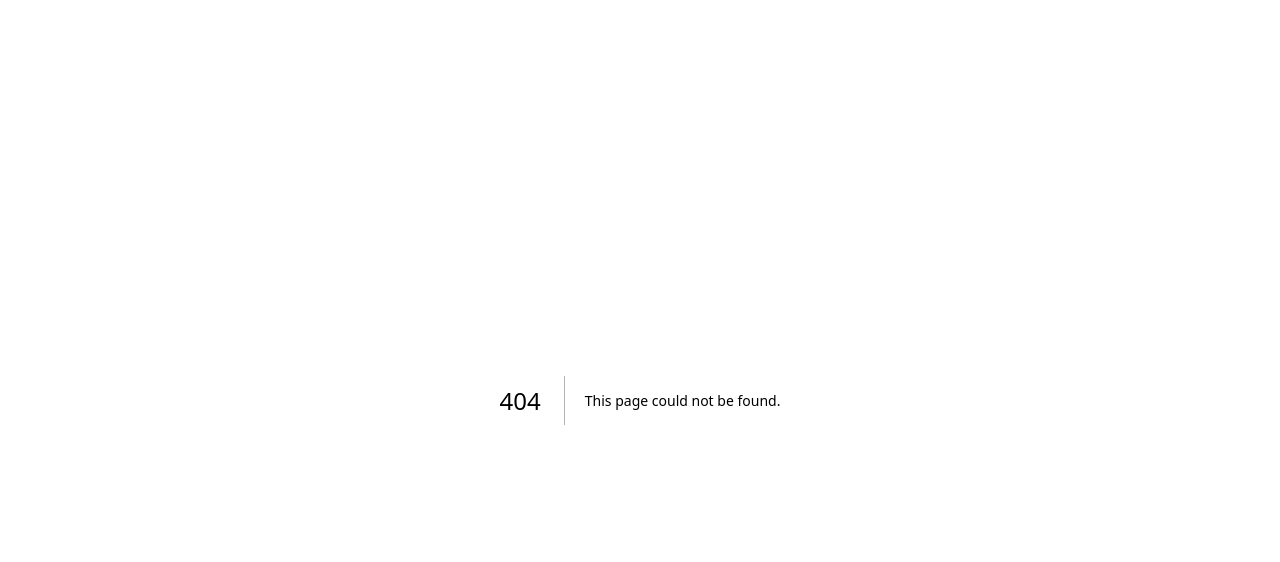
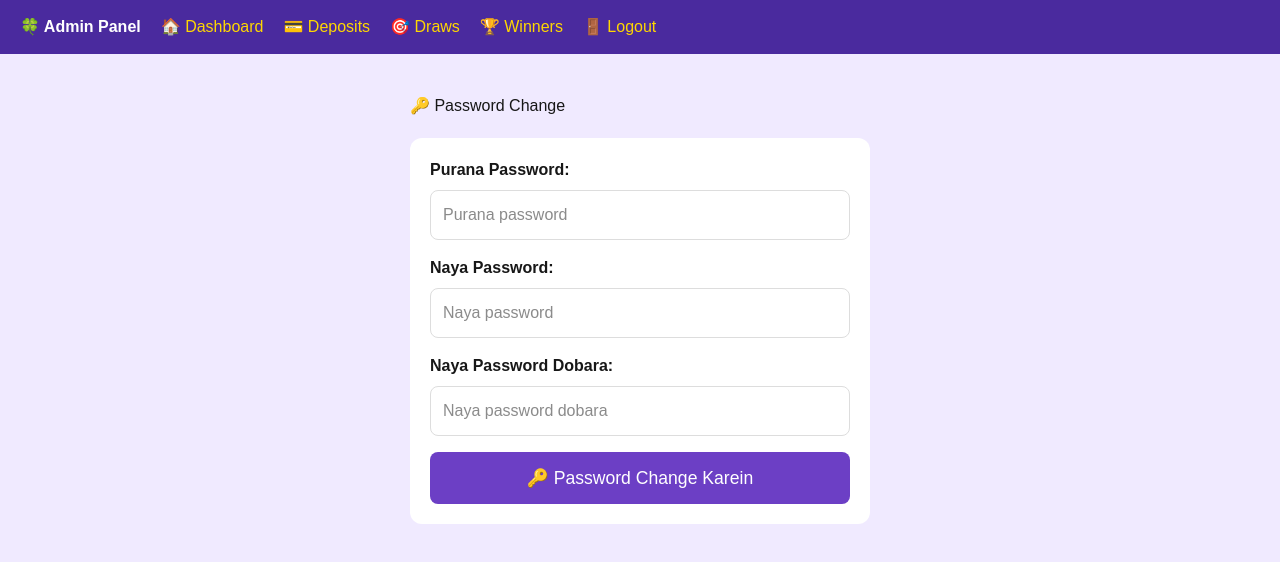
Before and after one commit to hassan71-prog/lucky-app, a Next.js app: page /admin/password in a window 1280 px wide. Before the commit this address had no page. Shown: the top 562 px of the page. Built offline with nearby package versions, Linux system fonts and the light colour scheme.

Commit message:
Password page and API added

```diff
--- /dev/null
+++ b/app/admin/password/page.js
@@ -0,0 +1,84 @@
+'use client';
+import { useState } from 'react';
+import Link from 'next/link';
+
+export default function AdminPassword() {
+  const [current, setCurrent] = useState('');
+  const [newPass, setNewPass] = useState('');
+  const [confirm, setConfirm] = useState('');
+  const [msg, setMsg] = useState('');
+  const [error, setError] = useState('');
+  const [loading, setLoading] = useState(false);
+
+  const handleSubmit = async (e) => {
+    e.preventDefault();
+    setLoading(true);
+    setMsg('');
+    setError('');
+
+    if (newPass !== confirm) {
+      setError('Naye passwords match nahi karte!');
+      setLoading(false);
+      return;
+    }
+
+    const res = await fetch('/api/admin/password', {
+      method: 'POST',
+      headers: { 'Content-Type': 'application/json' },
+      body: JSON.stringify({ current, newPass }),
+    });
+
+    const data = await res.json();
+    if (data.success) {
+      setMsg('✅ Password change ho gaya!');
+      setCurrent(''); setNewPass(''); setConfirm('');
+    } else {
+      setError(data.message);
+    }
+    setLoading(false);
+  };
+
+  return (
+    <div style={{ background: '#f0eaff', minHeight: '100vh' }}>
+      <div style={{ background: '#4a2a9e', padding: '15px 20px', color: '#fff', display: 'flex', gap: '20px', flexWrap: 'wrap', alignItems: 'center' }}>
+        <strong>🍀 Admin Panel</strong>
+        <Link href="/admin/dashboard" style={{ color: '#ffd700' }}>🏠 Dashboard</Link>
+        <Link href="/admin/deposits" style={{ color: '#ffd700' }}>💳 Deposits</Link>
+        <Link href="/admin/draws" style={{ color: '#ffd700' }}>🎯 Draws</Link>
+        <Link href="/admin/winners" style={{ color: '#ffd700' }}>🏆 Winners</Link>
+        <Link href="/api/auth/admin-logout" style={{ color: '#ffd700' }}>🚪 Logout</Link>
+      </div>
+
+      <div style={{ maxWidth: '500px', margin: '0 auto', padding: '20px' }}>
+        <h2 style={{ margin: '20px 0' }}>🔑 Password Change</h2>
+
+        {msg && <div style={{ background: '#d1e7dd', color: '#0a3622', padding: '12px', borderRadius: '8px', marginBottom: '15px' }}>{msg}</div>}
+        {error && <div style={{ background: '#f8d7da', color: '#842029', padding: '12px', borderRadius: '8px', marginBottom: '15px' }}>{error}</div>}
+
+        <div style={{ background: '#fff', padding: '20px', borderRadius: '12px' }}>
+          <form onSubmit={handleSubmit}>
+            <label style={{ fontWeight: 'bold' }}>Purana Password:</label>
+            <input type="password" value={current} onChange={(e) => setCurrent(e.target.value)} required
+              placeholder="Purana password"
+              style={{ width: '100%', padding: '12px', margin: '8px 0 16px', border: '1px solid #ddd', borderRadius: '8px', fontSize: '1em', boxSizing: 'border-box' }} />
+
+            <label style={{ fontWeight: 'bold' }}>Naya Password:</label>
+            <input type="password" value={newPass} onChange={(e) => setNewPass(e.target.value)} required
+              placeholder="Naya password"
+              style={{ width: '100%', padding: '12px', margin: '8px 0 16px', border: '1px solid #ddd', borderRadius: '8px', fontSize: '1em', boxSizing: 'border-box' }} />
+
+            <label style={{ fontWeight: 'bold' }}>Naya Password Dobara:</label>
+            <input type="password" value={confirm} onChange={(e) => setConfirm(e.target.value)} required
+              placeholder="Naya password dobara"
+              style={{ width: '100%', padding: '12px', margin: '8px 0 16px', border: '1px solid #ddd', borderRadius: '8px', fontSize: '1em', boxSizing: 'border-box' }} />
+
+            <button type="submit" disabled={loading}
+              style={{ width: '100%', padding: '13px', background: loading ? '#999' : '#6c3fc5', color: '#fff', border: 'none', borderRadius: '8px', fontSize: '1.1em', cursor: loading ? 'not-allowed' : 'pointer' }}>
+              {loading ? 'Change ho raha hai...' : '🔑 Password Change Karein'}
+            </button>
+          </form>
+        </div>
+      </div>
+    </div>
+  );
+}
--- /dev/null
+++ b/app/api/admin/password/route.js
@@ -0,0 +1,59 @@
+import { neon } from '@neondatabase/serverless';
+import bcrypt from 'bcryptjs';
+import { cookies } from 'next/headers';
+
+const sql = neon(process.env.POSTGRES_URL);
+
+export async function POST(request) {
+  try {
+    const cookieStore = await cookies();
+    const adminId = cookieStore.get('admin_id')?.value;
+
+    if (!adminId) {
+      return Response.json({
+        success: false,
+        message: 'Admin login karein!'
+      });
+    }
+
+    const { current, newPass } = await request.json();
+
+    // Current password check
+    const admins = await sql`
+      SELECT * FROM admins WHERE id = ${adminId}
+    `;
+
+    if (admins.length === 0) {
+      return Response.json({
+        success: false,
+        message: 'Admin nahi mila!'
+      });
+    }
+
+    const admin = admins[0];
+    const match = await bcrypt.compare(current, admin.password);
+
+    if (!match) {
+      return Response.json({
+        success: false,
+        message: 'Purana password galat hai!'
+      });
+    }
+
+    const hashed = await bcrypt.hash(newPass, 10);
+    await sql`
+      UPDATE admins SET password = ${hashed} WHERE id = ${adminId}
+    `;
+
+    return Response.json({
+      success: true,
+      message: 'Password change ho gaya!'
+    });
+
+  } catch (error) {
+    return Response.json({
+      success: false,
+      message: error.message
+    }, { status: 500 });
+  }
+}
```
